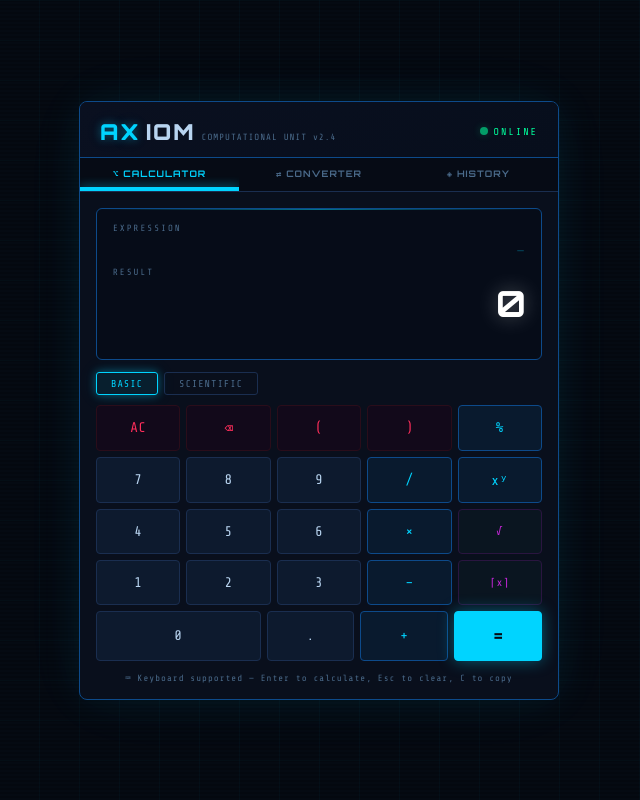
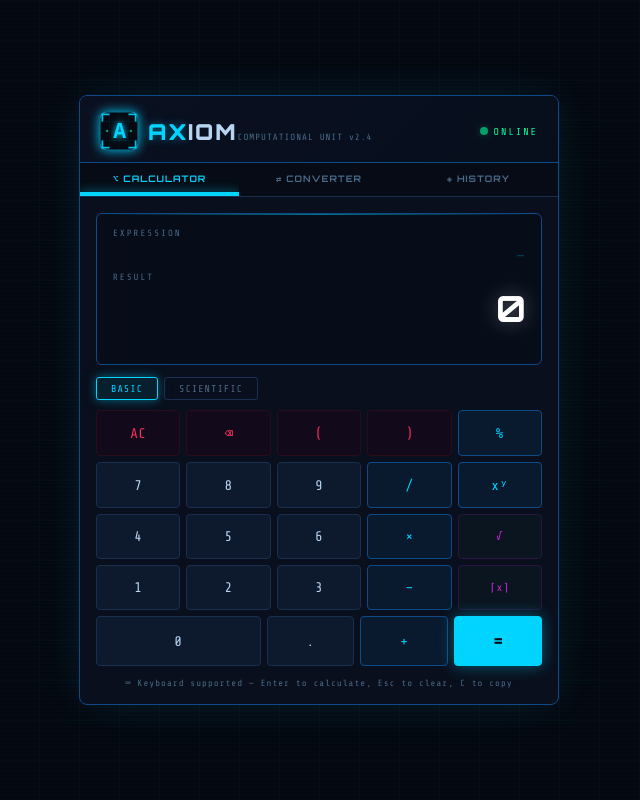
Before and after one commit to m3lloo/Axiom-Calculator, a Flask app: page / in a window 1280 px wide. Shown: the whole page, without its empty margins (321-961 px from the left). Run offline with Flask 3, Linux system fonts and the light colour scheme.

Commit message:
Axiom Calculator

```diff
--- a/static/css/style.css
+++ b/static/css/style.css
@@ -92,6 +92,7 @@ body {
 
 /* ---- Header ---- */
 .header {
+    gap: 5px;
     display: flex;
     align-items: center;
     justify-content: space-between;
@@ -100,10 +101,16 @@ body {
     border-bottom: 1px solid var(--border-glow);
 }
 
+.header-left {
+    display: flex;
+    align-items: center;
+    gap: 10px;
+}
+
 .logo {
     display: flex;
     align-items: baseline;
-    gap: 6px;
+    gap: 0px;
     flex-wrap: wrap;
 }
 
@@ -507,6 +514,7 @@ body {
     font-weight: 700;
     color: #fff;
     width: 0;
+    appearance: textfield;
     -moz-appearance: textfield;
 }
 
--- a/templates/index.html
+++ b/templates/index.html
@@ -5,7 +5,9 @@
     <meta charset="UTF-8" />
     <meta name="viewport" content="width=device-width, initial-scale=1.0" />
     <meta name="description" content="AXIOM CALC - A retro-futuristic scientific calculator with unit conversions">
-    <title>AXIOM CALC - Scientific Calculator</title>
+    <title>Axiom Calculator</title>
+
+    <link rel='icon' type='image/svg+xml' href='/static/img/axiom.svg'>
     <link rel="preconnect" href="https://fonts.googleapis.com">
     <link
         href="https://fonts.googleapis.com/css2?family=Share+Tech+Mono&family=Orbitron:wght@400;700;900&family=Rajdhani:wght@300;400;600&display=swap"
@@ -22,9 +24,13 @@
 
         <!-- Header -->
         <header class="header" role="banner">
-            <div class="logo">
-                <span class="logo-ax">AX</span><span class="logo-iom">IOM</span>
-                <span class="logo-tag">COMPUTATIONAL UNIT v2.4</span>
+            <div class="header-left">
+                <img src="/static/img/axiom.svg" width="38" height="38" alt="AXIOM icon"
+                    style="filter: drop-shadow(0 0 6px #00d4ff); flex-shrink: 0;">
+                <div class="logo">
+                    <span class="logo-ax">AX</span><span class="logo-iom">IOM</span>
+                    <span class="logo-tag">COMPUTATIONAL UNIT v2.4</span>
+                </div>
             </div>
             <div class="header-status" aria-label="Server status">
                 <span class="status-dot" aria-hidden="true"></span>
```
Also changed, not shown: static/img/axiom.svg (added).
